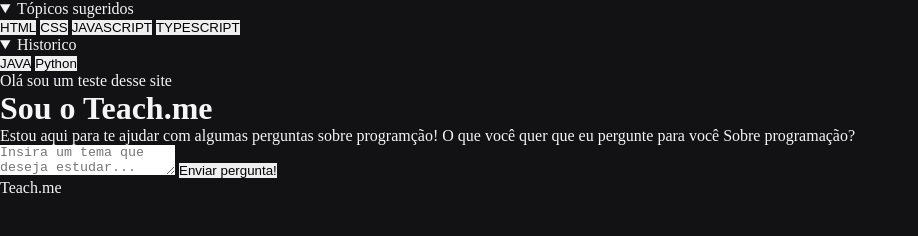
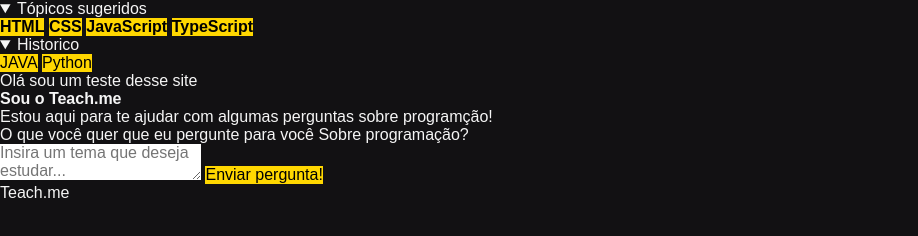
Before and after one commit to thony178/Teach-me, a plain HTML site: page linguagem/index.html in a window 1280 px wide. Shown: the whole page, without its empty margins (0-918 px from the left). Drawn offline with Linux system fonts and the light colour scheme; a web font is replaced by a local one.

Commit message:
Atualizando conforme as aulas

```diff
--- a/linguagem/index.html
+++ b/linguagem/index.html
@@ -5,44 +5,46 @@
     <meta name="viewport" content="width=device-width, initial-scale=1.0">
     <title>Teach-me</title>
     <link rel="stylesheet" href="style.css"/>
+    <link rel="preconnect" href="https://fonts.googleapis.com">
+    <link rel="preconnect" href="https://fonts.gstatic.com" crossorigin>
+    <link href="https://fonts.googleapis.com/css2?family=Sixtyfour+Convergence&display=swap" rel="stylesheet">
 </head>
 <body>
-    <div>
-
-        <saidebar>
+    <div class="Background1">
+        <saidebar class="saidebar">
             <div>
-                <details open>
+                <details open class="Tópicos">
                  <Summary> Tópicos sugeridos </Summary>
-                 <button> HTML </button>
-                 <button> CSS </button>
-                 <button> JAVASCRIPT </button>
-                 <button> TYPESCRIPT </button>
+                 <button><strong>HTML</strong> </button>
+                 <button> <strong>CSS</strong> </button>
+                 <button> <strong>JavaScript</strong> </button>
+                 <button> <strong>TypeScript</strong> </button>
                 </details>
 
-                <details open>
+                <details open class="Historico">
                  <Summary> Historico </Summary>
                  <button> JAVA </button>
                  <button> Python </button>
                 </details>
-
              </div>
         </saidebar>
-
         <div>
-            <span> Olá sou um teste desse site </span>
+            <span id="InicialMSG"> Olá sou um teste desse site </span>
             <h1>Sou o Teach.me</h1>
-            <p>
+            <p class="Subtilulo">
                 Estou aqui para te ajudar com algumas perguntas sobre programção!
+                <br>
                 O que você quer que eu pergunte para você Sobre programação?
             </p>
         </div>
-        <div>
+        <div class="Chat">
             <textarea placeholder="Insira um tema que deseja estudar..."></textarea>
             <button>Enviar pergunta!</button>
+            <a href=""></a>
         </div>
 
         <div>
-            <p>
+            <p class="Rodapé">
                 Teach.me
             </p>
         </div>
--- a/linguagem/style.css
+++ b/linguagem/style.css
@@ -16,7 +16,27 @@
     padding: 0;
     border: 0;
     box-sizing: border-box;
+
+
+  font-family: "Sixtyfour Convergence", sans-serif;
+  font-optical-sizing: auto;
+  font-size: 100%;
+  font-style: normal;
+  font-variation-settings:
+    "BLED" 0,
+    "SCAN" 0,
+    "XELA" 0,
+    "YELA" 0;
 }
+
+button {
+    background-color: gold;
+}
+
+.background1 {
+    background-color: purple;
+}
+
 body {
     background-color: var(--background-primary);
     color: var(--text-color);
```
